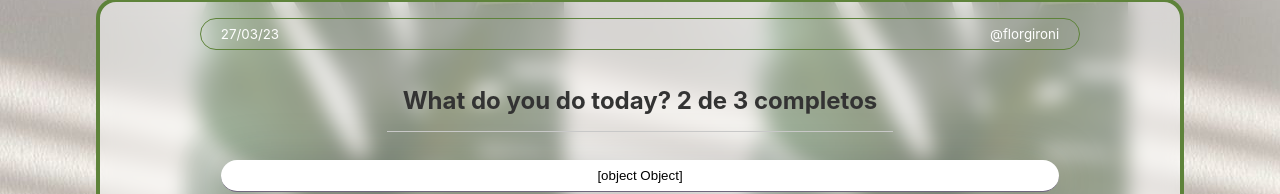
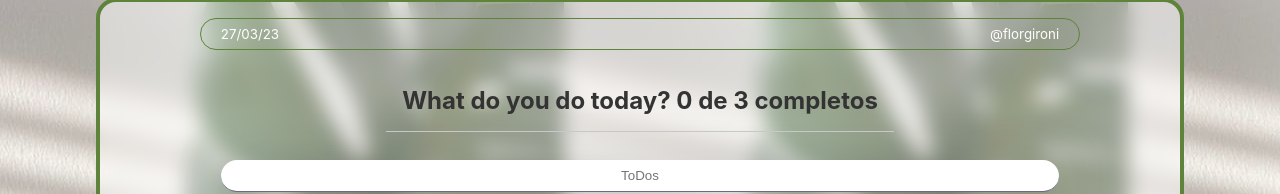
Before and after one commit to florgironi/intro-react, a React (Create React App) app: page / in a window 1280 px wide. Shown: the part 175-369 px from the top of the page. Built offline with nearby package versions, Linux system fonts and the light colour scheme.

Commit message:
manejo de estados pasandolos como props

```diff
--- a/src/App.js
+++ b/src/App.js
@@ -13,7 +13,6 @@ const defaultTodos = [
   { text: 'cortar cebolla', completed: false },
   { text: 'Tomar el curso de react', completed: false },
   { text: 'Ir a Buenos Aires', completed: false }
-
 ]
 
 function App() {
@@ -23,6 +22,36 @@ function App() {
   const completedTodos = todos.filter( todo =>!!todo.completed).length;
   const totalTodos = todos.length
 
+   // Creamos una nueva variable en donde guardaremos las coincidencias con la búsqueda
+   let searchedTodos = [];
+
+   // Lógica para filtrar
+   if (!searchValue.length >= 1) {
+     searchedTodos = todos;
+   } else {
+     searchedTodos = todos.filter(todo => {
+       const todoText = todo.text.toLowerCase();
+       const searchText = searchValue.toLowerCase();
+       return todoText.includes(searchText);
+     });
+   }
+
+  //  Marcar completos en los que clickee que esta echo, para eso buscamos el que tenemos que eliminar, luego copiamos denuevo el array con los todos que estan por hacerse y eliminarlo
+   const completeTodos = (text)=>{
+    const todoItem = todos.findIndex(todo => todo.text === text)
+    const newTodo = [...todos]
+    newTodo[todoItem].completed = true
+    setTodo(newTodo)
+   }
+
+  //  Funcion para borrar los todos
+  const deleteTodos = (text)=>{
+    const todoItem = todos.findIndex(todo => todo.text === text)
+    const newTodo = [...todos]
+    newTodo.splice(todoItem, 1 )
+    setTodo(newTodo)
+    console.log('se hace el click')
+   }
 
   return (
     <div className="container">
@@ -39,8 +68,15 @@ function App() {
       />
 
       <TodoList>
-        {todos.map(todos =>(
-        <TodoItem key={todos.text} text={todos.text}/>
+        {searchedTodos.map(todos =>(
+        <TodoItem
+          key={todos.text}
+          text={todos.text}
+          completed = {todos.completed}
+          onComplete = {()=>{completeTodos(todos.text)}}
+          onDelete = {()=>{deleteTodos(todos.text)}}
+
+        />
       ))}
       </TodoList>
 
--- a/src/TodoCounter.js
+++ b/src/TodoCounter.js
@@ -1,9 +1,9 @@
 import React from 'react';
 import './TodoCounter.css'
 
-function TodoCounter(){
+function TodoCounter({total, completed}){
     return(
-        <h2 className='TodoCounter'> What do you do today? 2 de 3 completos</h2>
+        <h2 className='TodoCounter'> What do you do today? {completed} de {total} completos</h2>
     );
 }
 export { TodoCounter };
--- a/src/TodoItem.js
+++ b/src/TodoItem.js
@@ -2,20 +2,14 @@ import React from 'react';
 import './TodoItem.css'
 
 function TodoItem(props){
-    const onComplete =() =>{
-        alert(' Ya completaste ' + props.text)
-    }
-    const onDelete =() =>{
-        alert(' Borraste ' + props.text)
-    }
     return(
        <li className='container-list'>
        <input type="checkbox"
-        onChange={onComplete}
+        onChange={props.onComplete}
        />
        <p>{props.text}</p>
         <span className='icon-delete'
-        onClick={onDelete}
+        onClick={props.onDelete}
         >✖️</span>
        </li>
     );
--- a/src/TodoSearch.js
+++ b/src/TodoSearch.js
@@ -1,7 +1,7 @@
 import React from "react";
 import './TodoSearch.css'
 
-function TodoSearch(searchValue,setSearchValue){
+function TodoSearch({searchValue, setSearchValue}){
 
     const onSearchValueChange = (event) =>{
         console.log(event.target.value)
```
